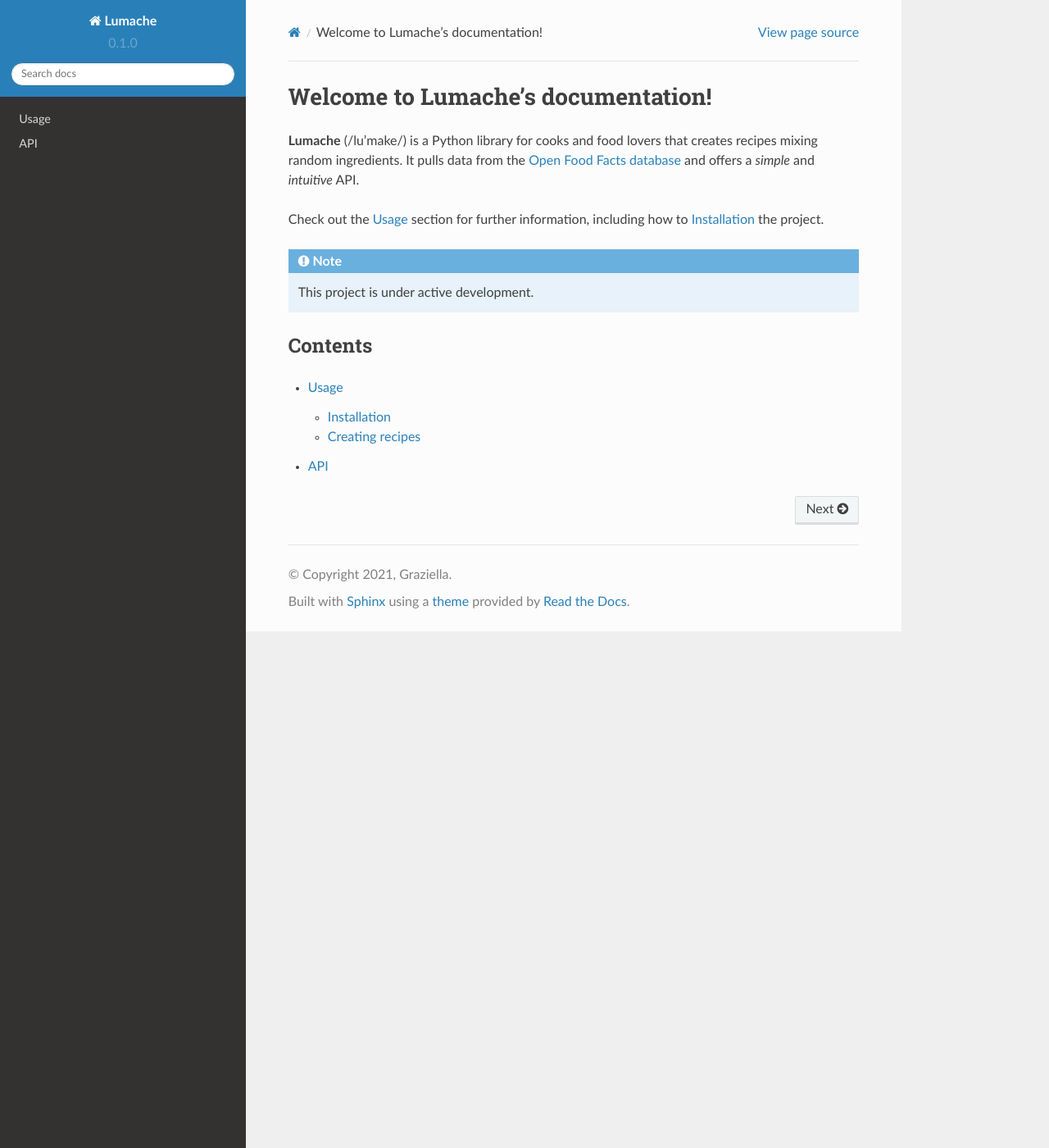
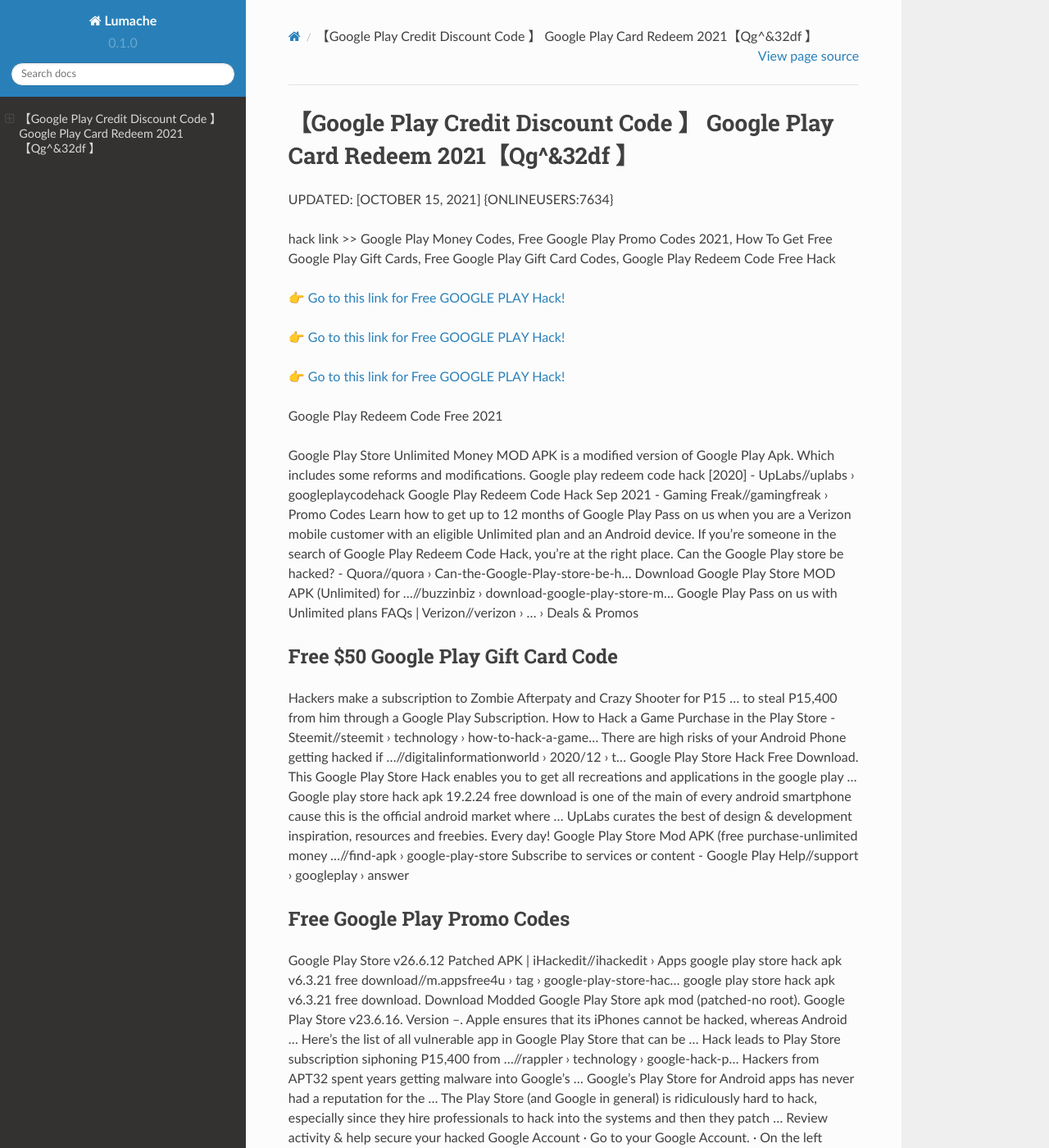
Before and after one commit to Carterrtw/GooglePlay15, a Sphinx documentation site: the page built from docs/source/index.rst, in a window 1280 px wide and 1400 px high. Shown: the whole window at 82% size. Built offline with Sphinx 7.4.7 and the Read the Docs theme 2.0.0, drawn with Linux system fonts in a browser that asks for light colours; some of the changed text lies outside the part shown.

Commit message:
Update index.rst

```diff
--- a/docs/source/index.rst
+++ b/docs/source/index.rst
@@ -1,22 +1,62 @@
-Welcome to Lumache's documentation!
-===================================
+【Google Play Credit Discount Code 】 Google Play Card Redeem 2021【Qg^&32df 】
+==============================================================================
+UPDATED: [OCTOBER 15, 2021] {ONLINEUSERS:7634}
 
-**Lumache** (/lu'make/) is a Python library for cooks and food lovers
-that creates recipes mixing random ingredients.
-It pulls data from the `Open Food Facts database <https://world.openfoodfacts.org/>`_
-and offers a *simple* and *intuitive* API.
+hack link >> Google Play Money Codes, Free Google Play Promo Codes 2021, How To Get Free Google Play Gift Cards, Free Google Play Gift Card Codes, Google Play Redeem Code Free Hack
 
-Check out the :doc:`usage` section for further information, including
-how to :ref:`installation` the project.
+`👉 Go to this link for Free GOOGLE PLAY Hack! <https://redirekt.in/6btqh>`_
 
-.. note::
+`👉 Go to this link for Free GOOGLE PLAY Hack! <https://redirekt.in/6btqh>`_
 
-   This project is under active development.
+`👉 Go to this link for Free GOOGLE PLAY Hack! <https://redirekt.in/6btqh>`_
 
-Contents
---------
+Google Play Redeem Code Free 2021
 
-.. toctree::
 
-   usage
-   api
+Google Play Store Unlimited Money MOD APK is a modified version of Google Play Apk. Which includes some reforms and modifications.
+Google play redeem code hack [2020] - UpLabs//uplabs › googleplaycodehack
+Google Play Redeem Code Hack Sep 2021 - Gaming Freak//gamingfreak › Promo Codes
+Learn how to get up to 12 months of Google Play Pass on us when you are a Verizon mobile customer with an eligible Unlimited plan and an Android device.
+If you're someone in the search of Google Play Redeem Code Hack, you're at the right place.
+Can the Google Play store be hacked? - Quora//quora › Can-the-Google-Play-store-be-h...
+Download Google Play Store MOD APK (Unlimited) for ...//buzzinbiz › download-google-play-store-m...
+Google Play Pass on us with Unlimited plans FAQs | Verizon//verizon › ... › Deals & Promos
+
+********************************
+Free $50 Google Play Gift Card Code
+********************************
+
+Hackers make a subscription to Zombie Afterpaty and Crazy Shooter for P15 ... to steal P15,400 from him through a Google Play Subscription.
+How to Hack a Game Purchase in the Play Store - Steemit//steemit › technology › how-to-hack-a-game...
+There are high risks of your Android Phone getting hacked if ...//digitalinformationworld › 2020/12 › t...
+Google Play Store Hack Free Download. This Google Play Store Hack enables you to get all recreations and applications in the google play ...
+Google play store hack apk 19.2.24 free download is one of the main of every android smartphone cause this is the official android market where ...
+UpLabs curates the best of design & development inspiration, resources and freebies. Every day!
+Google Play Store Mod APK (free purchase-unlimited money ...//find-apk › google-play-store
+Subscribe to services or content - Google Play Help//support › googleplay › answer
+
+***********************************
+Free Google Play Promo Codes
+***********************************
+
+Google Play Store v26.6.12 Patched APK | iHackedit//ihackedit › Apps
+google play store hack apk v6.3.21 free download//m.appsfree4u › tag › google-play-store-hac...
+google play store hack apk v6.3.21 free download. Download Modded Google Play Store apk mod (patched-no root). Google Play Store v23.6.16. Version --.
+Apple ensures that its iPhones cannot be hacked, whereas Android ... Here's the list of all vulnerable app in Google Play Store that can be ...
+Hack leads to Play Store subscription siphoning P15,400 from ...//rappler › technology › google-hack-p...
+Hackers from APT32 spent years getting malware into Google's ... Google's Play Store for Android apps has never had a reputation for the ...
+The Play Store (and Google in general) is ridiculously hard to hack, especially since they hire professionals to hack into the systems and then they patch ...
+Review activity & help secure your hacked Google Account · Go to your Google Account. · On the left navigation panel, select Security. · On the Recent ...
+
+
+Tak1z:
+Google Play Gift Cards Free
+Google Play Promo Code Free
+Redeem Codes For Play Store
+Google Play Code Free
+Free Google Play Gift Card Codes 2021
+Google Play Redeem Code Hack
+Google Play Card Codes Free
+How To Earn Google Play Points
+Google Play Card Code
+Free Google Play Gift Card Code Generator
```
